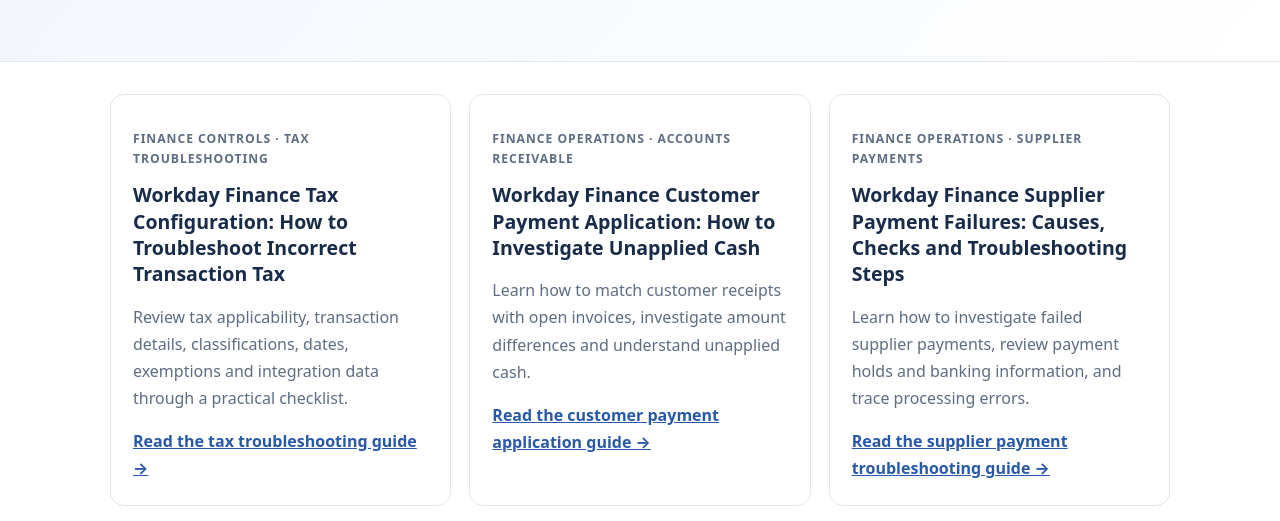
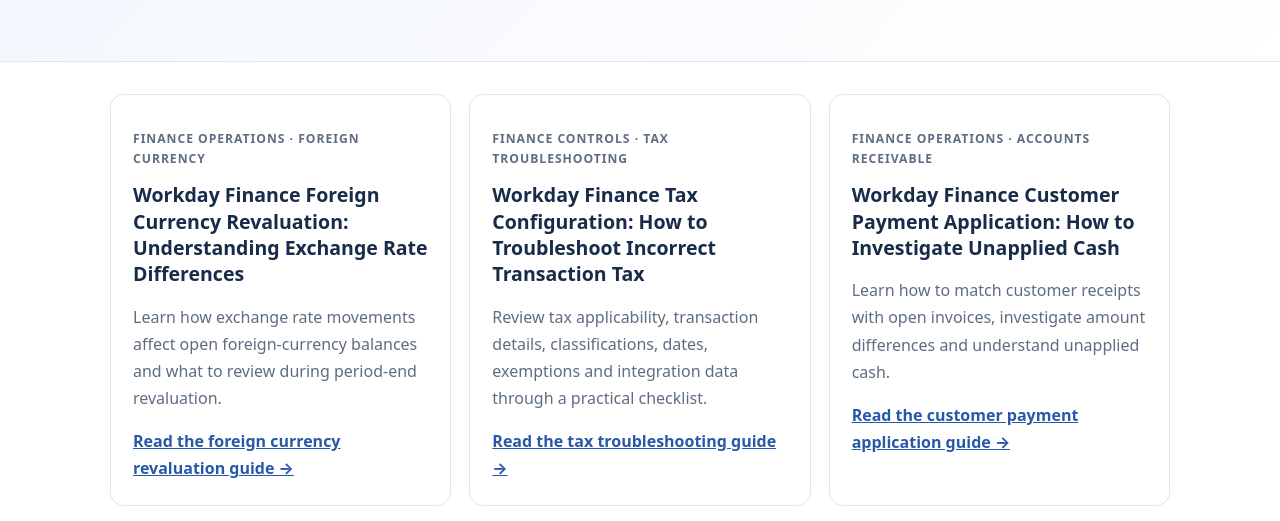
Before and after one commit to techskills-guide/workday-learning-resources, a plain HTML site: page blog/index.html in a window 1280 px wide. Shown: the part 259-780 px from the top of the page. Drawn offline with Linux system fonts and the light colour scheme.

Commit message:
Add foreign currency revaluation guide to blog index

```diff
--- a/blog/index.html
+++ b/blog/index.html
@@ -15,6 +15,8 @@
 <header class="header"><div class="wrap nav"><a class="brand" href="index.html">Workday Learning Hub</a><nav class="navlinks" aria-label="Main navigation"><a href="../index.html">Home</a><a href="index.html">All Blogs</a><a href="../course-workday-certification-training.html">Workday courses</a><a href="../about.html">About</a></nav></div></header>
 <section class="hero"><div class="wrap"><p class="tag">Workday learning guides</p><h1>All Workday Blogs</h1><p class="muted">Explore beginner-friendly guides to Workday modules, business processes and learning paths.</p></div></section>
 <main class="wrap"><section class="grid" aria-label="Workday blog articles">
+<article class="card"><p class="tag">Finance Operations · Foreign Currency</p><h2>Workday Finance Foreign Currency Revaluation: Understanding Exchange Rate Differences</h2><p>Learn how exchange rate movements affect open foreign-currency balances and what to review during period-end revaluation.</p><a href="workday-finance-foreign-currency-revaluation-exchange-differences.html">Read the foreign currency revaluation guide →</a></article>
+
 <article class="card"><p class="tag">Finance Controls · Tax Troubleshooting</p><h2>Workday Finance Tax Configuration: How to Troubleshoot Incorrect Transaction Tax</h2><p>Review tax applicability, transaction details, classifications, dates, exemptions and integration data through a practical checklist.</p><a href="workday-finance-tax-configuration-transaction-troubleshooting.html">Read the tax troubleshooting guide →</a></article>
 
 <article class="card"><p class="tag">Finance Operations · Accounts Receivable</p><h2>Workday Finance Customer Payment Application: How to Investigate Unapplied Cash</h2><p>Learn how to match customer receipts with open invoices, investigate amount differences and understand unapplied cash.</p><a href="workday-finance-customer-payment-application-unapplied-cash.html">Read the customer payment application guide →</a></article>
```
